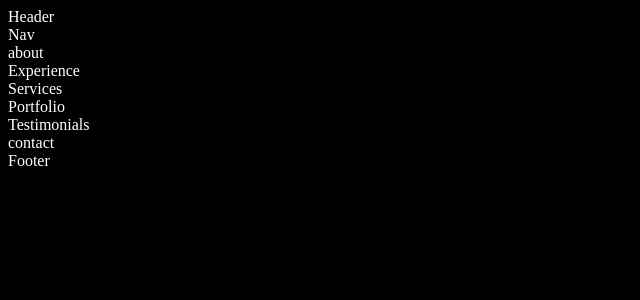
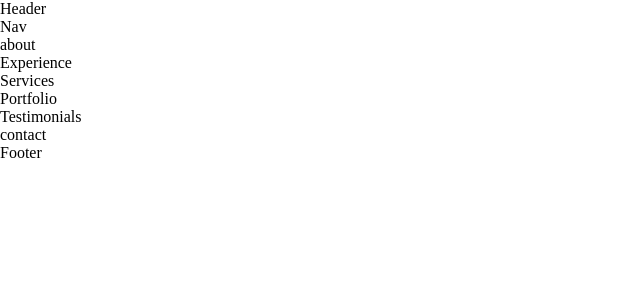
Before and after one commit to Edwin0204/React-portfolio, a React (Create React App) app in the folder react-portfolio/: page / in a window 1280 px wide. Shown: the top 300 px of the page, without its empty margins (0-640 px from the left). Built offline with nearby package versions, Linux system fonts and the light colour scheme.

Commit message:
color constants

```diff
--- a/react-portfolio/src/index.css
+++ b/react-portfolio/src/index.css
@@ -1,4 +1,22 @@
-body{
-    background: black;
-    color: white;
+* {
+    margin: 0;
+    padding: 0;
+    border: 0;
+    outline: 0;
+    box-sizing: border-box;
+    list-style: none;
+    text-decoration: none;
 }
+
+:root {
+    --color-bg: #1f1f38;
+    --color-bg-variant: #2c2c6c;
+    --color-primary: #4db5ff;
+    --color-primary-variant: rgba(77, 181, 255, 0.4);
+    --color-white: #fff;
+    --color-light: rgba(255, 255, 255,0.6);
+
+
+
+
+}
```
